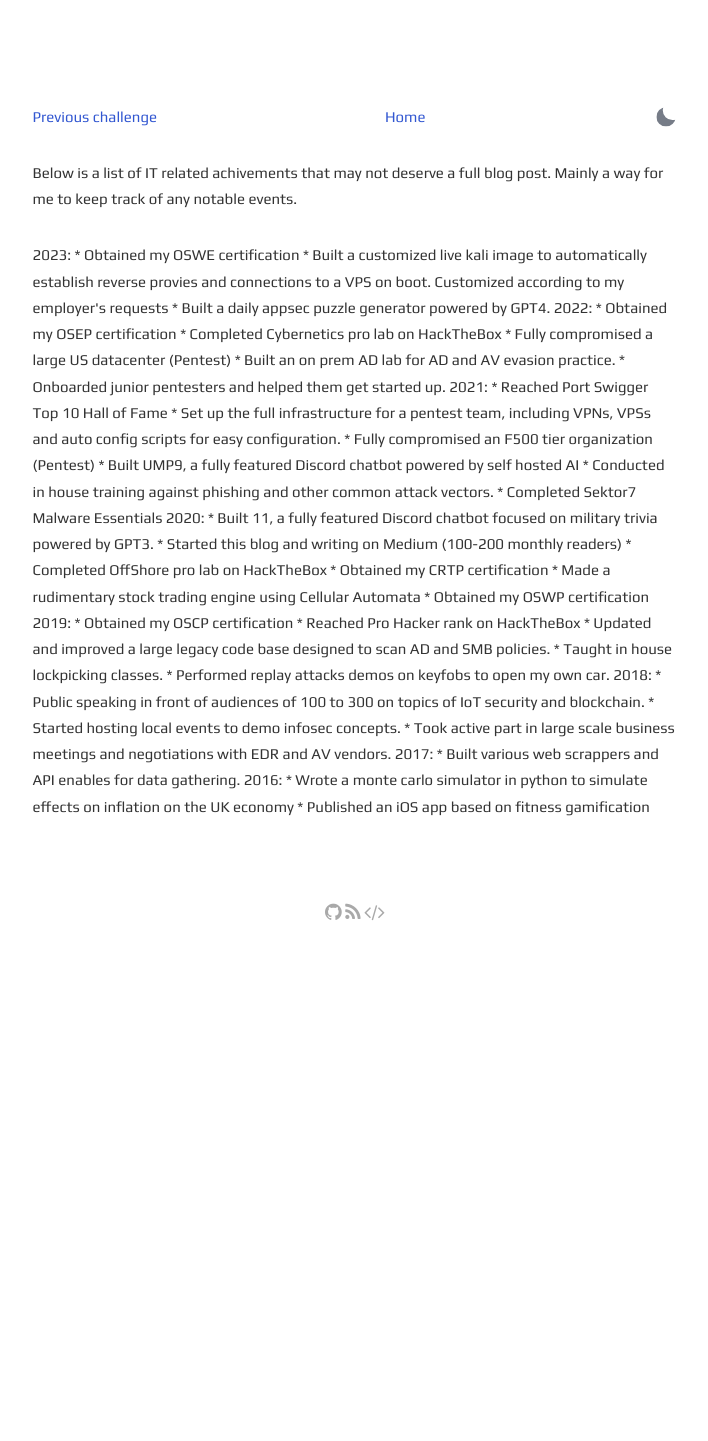
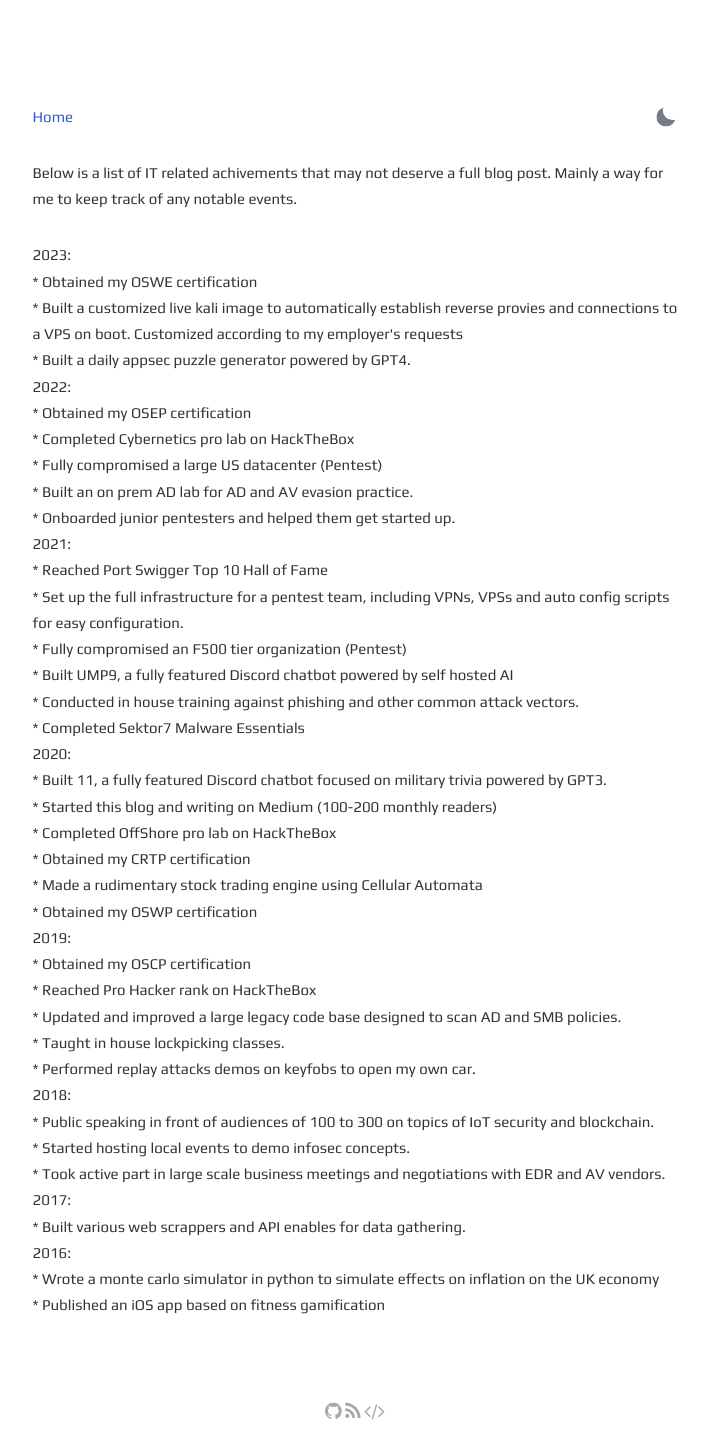
Before and after one commit to robsware/robsware.github.io, a Jekyll site: the page built from achievements.html, in a window 1280 px wide. Shown: the whole page, without its empty margins (285-993 px from the left). Built offline with Jekyll 4.4.1, drawn with Linux system fonts in a browser that asks for light colours; before the commit the page ends 942 px from its top, so only the background shows below that; some of the changed lines change nothing that is shown.

Commit message:
Update achievements.html

```diff
--- a/achievements.html
+++ b/achievements.html
@@ -4,8 +4,7 @@
 
 <section class="post">
     <div class="flex-row-between">
-    <a href="{{ site.url }}{{ site.baseurl }}/challenges/2023-04-05"> Previous challenge</a>
-          <a href="{{ site.url }}{{ site.baseurl }}/"> Home</a>
+    <a href="{{ site.url }}{{ site.baseurl }}/"> Home</a>
       <button title="Change theme" id="theme-toggle" onclick="modeSwitcher()">
         <div></div>
       </button>
@@ -13,43 +12,43 @@
   </section>
 <p>Below is a list of IT related achivements that may not deserve a full blog post. Mainly a way for me to keep track of any notable events.</p>
 <p>
-2023:
-* Obtained my OSWE certification
-* Built a customized live kali image to automatically establish reverse provies and connections to a VPS on boot. Customized according to my employer's requests
-* Built a daily appsec puzzle generator powered by GPT4.
-2022:
-* Obtained my OSEP certification
-* Completed Cybernetics pro lab on HackTheBox
-* Fully compromised a large US datacenter (Pentest)
-* Built an on prem AD lab for AD and AV evasion practice.
-* Onboarded junior pentesters and helped them get started up.
-2021:
-* Reached Port Swigger Top 10 Hall of Fame
-* Set up the full infrastructure for a pentest team, including VPNs, VPSs and auto config scripts for easy configuration.
-* Fully compromised an F500 tier organization (Pentest)
-* Built UMP9, a fully featured Discord chatbot powered by self hosted AI
-* Conducted in house training against phishing and other common attack vectors.
-* Completed Sektor7 Malware Essentials
-2020:
-* Built 11, a fully featured Discord chatbot focused on military trivia powered by GPT3.
-* Started this blog and writing on Medium (100-200 monthly readers)
-* Completed OffShore pro lab on HackTheBox
-* Obtained my CRTP certification
-* Made a rudimentary stock trading engine using Cellular Automata
-* Obtained my OSWP certification
-2019:
-* Obtained my OSCP certification
-* Reached Pro Hacker rank on HackTheBox
-* Updated and improved a large legacy code base designed to scan AD and SMB policies.
-* Taught in house lockpicking classes.
-* Performed replay attacks demos on keyfobs to open my own car.
-2018:
-* Public speaking in front of audiences of 100 to 300 on topics of IoT security and blockchain.
-* Started hosting local events to demo infosec concepts.
-* Took active part in large scale business meetings and negotiations with EDR and AV vendors.
-2017:
-* Built various web scrappers and API enables for data gathering.
-2016:
-* Wrote a monte carlo simulator in python to simulate effects on inflation on the UK economy
-* Published an iOS app based on fitness gamification
+2023: <br>
+* Obtained my OSWE certification<br>
+* Built a customized live kali image to automatically establish reverse provies and connections to a VPS on boot. Customized according to my employer's requests<br>
+* Built a daily appsec puzzle generator powered by GPT4.<br>
+2022:<br>
+* Obtained my OSEP certification<br>
+* Completed Cybernetics pro lab on HackTheBox<br>
+* Fully compromised a large US datacenter (Pentest)<br>
+* Built an on prem AD lab for AD and AV evasion practice.<br>
+* Onboarded junior pentesters and helped them get started up.<br>
+2021:<br>
+* Reached Port Swigger Top 10 Hall of Fame <br>
+* Set up the full infrastructure for a pentest team, including VPNs, VPSs and auto config scripts for easy configuration. <br>
+* Fully compromised an F500 tier organization (Pentest)<br>
+* Built UMP9, a fully featured Discord chatbot powered by self hosted AI<br>
+* Conducted in house training against phishing and other common attack vectors. <br>
+* Completed Sektor7 Malware Essentials<br>
+2020:<br>
+* Built 11, a fully featured Discord chatbot focused on military trivia powered by GPT3.<br>
+* Started this blog and writing on Medium (100-200 monthly readers)<br>
+* Completed OffShore pro lab on HackTheBox<br>
+* Obtained my CRTP certification<br>
+* Made a rudimentary stock trading engine using Cellular Automata<br>
+* Obtained my OSWP certification<br>
+2019:<br>
+* Obtained my OSCP certification<br>
+* Reached Pro Hacker rank on HackTheBox<br>
+* Updated and improved a large legacy code base designed to scan AD and SMB policies.<br>
+* Taught in house lockpicking classes.<br>
+* Performed replay attacks demos on keyfobs to open my own car. <br>
+2018:<br>
+* Public speaking in front of audiences of 100 to 300 on topics of IoT security and blockchain.<br>
+* Started hosting local events to demo infosec concepts.<br>
+* Took active part in large scale business meetings and negotiations with EDR and AV vendors. <br>
+2017:<br>
+* Built various web scrappers and API enables for data gathering.<br>
+2016:<br>
+* Wrote a monte carlo simulator in python to simulate effects on inflation on the UK economy<br>
+* Published an iOS app based on fitness gamification<br>
 </p>
```
